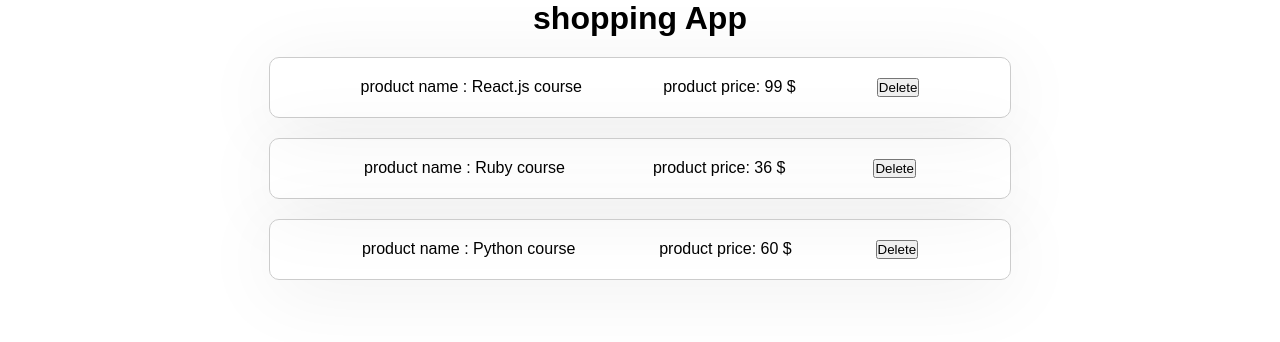
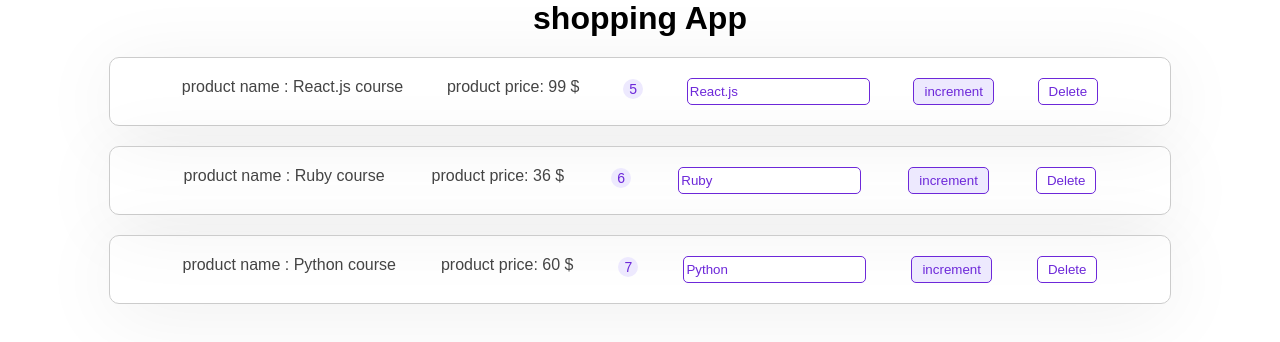
Before and after one commit to MahdiHosseinizade/ProductProject, a React (Create React App) app: page / in a window 1280 px wide. Shown: the top 342 px of the page. Built offline with nearby package versions, Linux system fonts and the light colour scheme.

Commit message:
increment and delete handler with styles

```diff
--- a/src/components/Product/Product.jsx
+++ b/src/components/Product/Product.jsx
@@ -1,13 +1,19 @@
 import styles from './product.module.css'
 
-const Product = (props) => {
+const Product = ({product,onIncrement,onDelete,onInput}) => {
 
-    console.log(props);
+    // console.log(props);
     return (
-        <div className={styles.product} onClick={props.click}>
-            <p>product name : {props.name} course</p>
-            <p>product price: {props.price} $</p>
-            <button onClick={props.onDelete}>Delete</button>
+        <div className={styles.product} >
+            <p>product name : {product.title} course</p>
+            <p>product price: {product.price} $</p>
+
+            <span className={styles.value}>{product.quantity}</span>
+
+            <input className = {styles.input} value={product.title} type="text" onChange={onInput}></input>
+
+            <button className={`${styles.button} ${styles.inc}`} onClick={onIncrement}>increment</button>
+            <button className={styles.button} onClick={onDelete}>Delete</button>
         </div>
     );
 }
--- a/src/components/Product/product.module.css
+++ b/src/components/Product/product.module.css
@@ -5,6 +5,46 @@
     display: flex;
     box-shadow: 0 10px 80px rgb(0,0, 0, 0.065);
     justify-content: space-around;
-    width: 40rem;
+    width: 60rem;
     margin-top: 20px;
+    color: #444;
 }
+
+.button{
+    color: #6d28d9;
+    background-color: #fff;
+    border: 1px solid #6d28d9;
+    border-radius: 5px;
+    outline: none;
+    padding: 5px 10px;
+    cursor: pointer;
+}
+
+.inc{
+    background-color: #ede9fe;
+}
+
+.value {
+    color: #6d28d9;
+    display: flex;
+    justify-content: center;
+    background-color: #ede9fe;
+    width: 20px;
+    height: 20px;
+    border-radius: 50%;
+    align-items: center;
+    margin-top: 1px;
+    font-size: 14px;
+}
+
+.input{
+    outline: none;
+    border-radius: 5px;
+    border: 1px solid #6d28d9;
+    padding: 5px 2px;
+    color: #6d28d9;
+}
+
+.input:focus{
+    border: 2px solid #6d28d9;
+}
--- a/src/components/ProductList/ProductList.jsx
+++ b/src/components/ProductList/ProductList.jsx
@@ -4,27 +4,41 @@
 const Products = () => {
 
     const [products,setProducts] = useState([
-        {title : "React.js" , price : 99,id:1},
-        {title : "Ruby" , price : 36,id:2},
-        {title : "Python" , price : 60,id:3},
+        {title : "React.js" , price : 99,id:1 , quantity : 5},
+        {title : "Ruby" , price : 36 , id:2 , quantity : 6},
+        {title : "Python" , price : 60, id:3 ,quantity : 7},
     ])
 
     const deleteHandler = (id) =>{
-        console.log('DeleteHandler clicked' , id);
         const filteredProduct = products.filter((item) => item.id !== id)
         setProducts(filteredProduct)
     }
 
+    const incrementHandler = (id) =>{
+        const copiedProducts = [...products] ;
+        const selectedItem = copiedProducts.find((item) => item.id === id)
+        selectedItem.quantity++;
+        setProducts(copiedProducts)
+    }
+
+    const inputHandler = (e,id) =>{
+        // console.log(e.target.value,id);
+        const copiedProducts = [...products] ;
+        const seletctedItem = copiedProducts.find((item) => item.id === id)
+        seletctedItem.title = e.target.value;
+        setProducts(copiedProducts);
+    }
+
     return (
         <div>
-            {products.map((item)=>{
+            {products.map((product,index)=>{
                 return(
                     <Product
-                        key ={item.id}
-                        name = {item.title}
-                        price = {item.price}
-                        onDelete = {() => deleteHandler(item.id)}
-                        // click = {clikcHandler}
+                        key ={index}
+                        product = {product}
+                        onIncrement = {() => incrementHandler(product.id)}
+                        onDelete = {() => deleteHandler(product.id)}
+                        onInput = {(e) =>inputHandler(e,product.id)}
                     />
                 )
             })}
```
